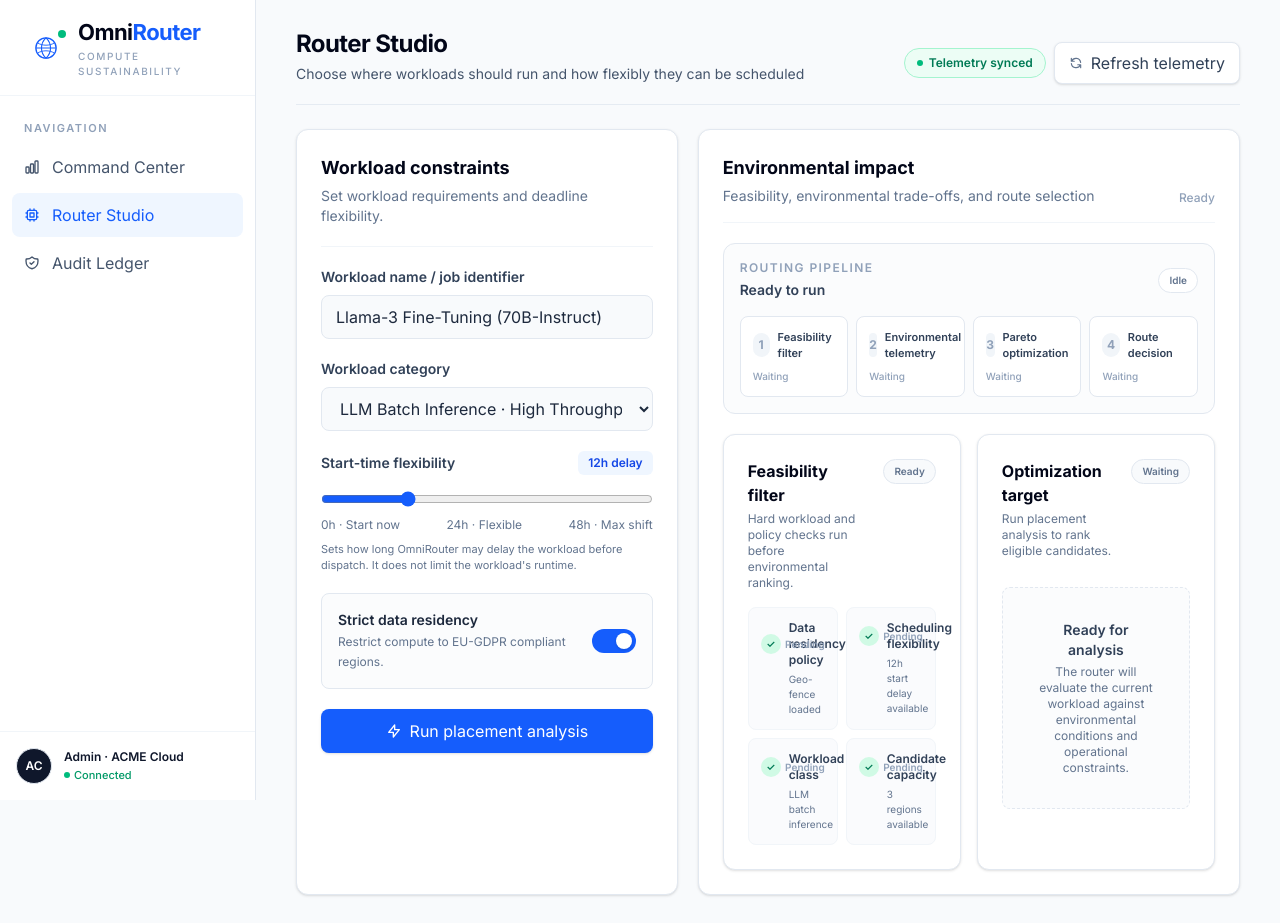
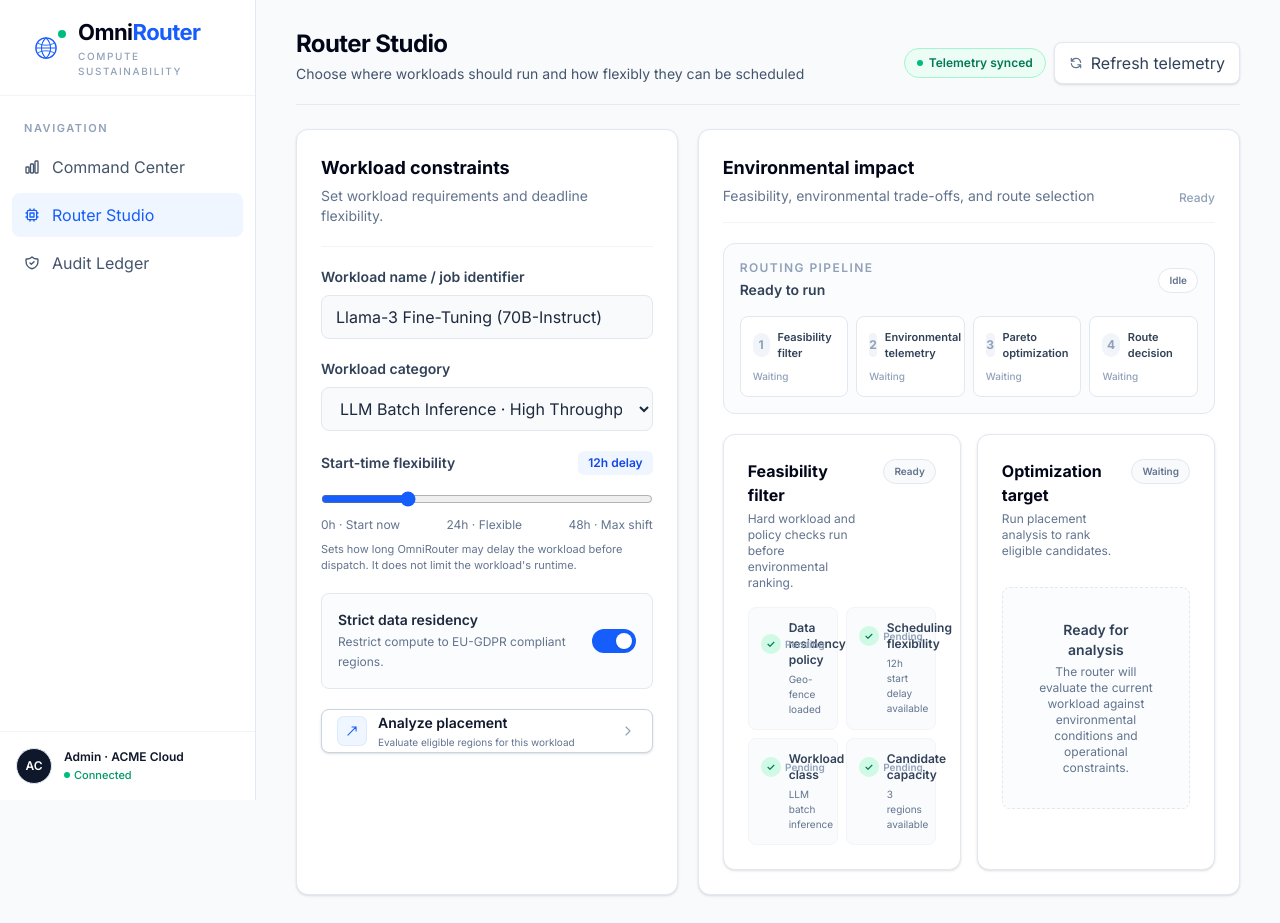
Before and after one commit to NihalTiwari8008/OmniRouter, a Next.js app: page /dashboard in a window 1280 px wide. Both pictures are taken after a click on the button "Router Studio". Built offline with nearby package versions, Linux system fonts and the light colour scheme.

Commit message:
Refine routing actions into native enterprise controls

```diff
--- a/app/dashboard/page.js
+++ b/app/dashboard/page.js
@@ -363,15 +363,19 @@ function DispatchPanel({ dispatched, isDispatching, onDispatch, workloadName, wo
             <div className="mt-1 text-sm font-bold text-emerald-900">Dispatched · EU-North-1</div>
           </div>
         ) : (
-          <button onClick={onDispatch} disabled={isDispatching} className="inline-flex h-11 shrink-0 items-center justify-center gap-2 rounded-lg bg-blue-600 px-5 text-sm font-semibold text-white shadow-sm transition hover:bg-blue-700 disabled:cursor-not-allowed disabled:opacity-80">
+          <button
+            onClick={onDispatch}
+            disabled={isDispatching}
+            className="inline-flex h-10 shrink-0 items-center justify-center gap-2 rounded-lg border border-blue-600 bg-blue-600 px-4 text-sm font-semibold text-white shadow-sm transition hover:bg-blue-700 hover:shadow-md disabled:cursor-not-allowed disabled:opacity-75"
+          >
             {isDispatching ? (
               <>
-                <svg className="h-4 w-4 animate-spin" fill="none" viewBox="0 0 24 24"><circle className="opacity-25" cx="12" cy="12" r="10" stroke="currentColor" strokeWidth="4" /><path className="opacity-75" fill="currentColor" d="M4 12a8 8 0 018-8V0C5.373 0 0 5.373 0 12h4z" /></svg>
-                Dispatching…
+                <svg className="h-3.5 w-3.5 animate-spin" fill="none" viewBox="0 0 24 24"><circle className="opacity-20" cx="12" cy="12" r="8" stroke="currentColor" strokeWidth="2.2" /><path d="M20 12a8 8 0 0 0-8-8" stroke="currentColor" strokeLinecap="round" strokeWidth="2.2" /></svg>
+                Dispatching
               </>
             ) : (
               <>
-                <svg className="h-4 w-4" fill="none" stroke="currentColor" viewBox="0 0 24 24"><path d="M13 10V3L4 14h7v7l9-11h-7z" strokeLinecap="round" strokeLinejoin="round" strokeWidth="2" /></svg>
+                <svg className="h-3.5 w-3.5" fill="none" viewBox="0 0 24 24"><path d="m5 12 14-7-4.5 14-3.2-5-6.3-2Z" stroke="currentColor" strokeLinecap="round" strokeLinejoin="round" strokeWidth="1.7" /></svg>
                 Dispatch workload
               </>
             )}
@@ -379,9 +383,12 @@ function DispatchPanel({ dispatched, isDispatching, onDispatch, workloadName, wo
         )}
       </div>
 
-      <details className="mt-4 rounded-lg border border-slate-200 bg-white">
-        <summary className="cursor-pointer list-none px-4 py-3 text-xs font-semibold text-slate-700">View dispatch payload</summary>
-        <div className="border-t border-slate-100 bg-slate-950 p-4">
+      <details className="mt-3 group">
+        <summary className="flex cursor-pointer list-none items-center gap-2 text-[11px] font-semibold text-slate-500 transition hover:text-slate-800">
+          <svg className="h-3.5 w-3.5 text-slate-400 transition-transform group-open:rotate-90" fill="none" viewBox="0 0 24 24"><path d="m9 5 7 7-7 7" stroke="currentColor" strokeLinecap="round" strokeLinejoin="round" strokeWidth="1.7" /></svg>
+          View dispatch payload
+        </summary>
+        <div className="mt-3 overflow-hidden rounded-lg border border-slate-200 bg-slate-950 p-4">
           <pre className="overflow-x-auto text-[10px] leading-5 text-slate-200">{JSON.stringify(createDispatchPayload({
             workloadName,
             workloadCategory,
@@ -901,8 +908,25 @@ export default function HomePage() {
                       </label>
                     </div>
 
-                    <button onClick={runPlacementAnalysis} disabled={isLoading} className="flex h-11 w-full items-center justify-center gap-2 rounded-lg bg-blue-600 text-sm font-semibold text-white shadow-sm transition hover:bg-blue-700 disabled:cursor-not-allowed disabled:opacity-80">
-                      {isLoading ? <><svg className="h-4 w-4 animate-spin" fill="none" viewBox="0 0 24 24"><circle className="opacity-25" cx="12" cy="12" r="10" stroke="currentColor" strokeWidth="4" /><path className="opacity-75" fill="currentColor" d="M4 12a8 8 0 018-8V0C5.373 0 0 5.373 0 12h4z" /></svg>Running placement analysis…</> : <><svg className="h-4 w-4" fill="none" stroke="currentColor" viewBox="0 0 24 24"><path d="M13 10V3L4 14h7v7l9-11h-7z" strokeLinecap="round" strokeLinejoin="round" strokeWidth="2" /></svg>Run placement analysis</>}
+                    <button
+                      onClick={runPlacementAnalysis}
+                      disabled={isLoading}
+                      className="group flex h-11 w-full items-center justify-between rounded-lg border border-slate-300 bg-white px-4 text-left shadow-sm transition hover:border-blue-300 hover:bg-blue-50/30 disabled:cursor-not-allowed disabled:opacity-70"
+                    >
+                      <span className="flex items-center gap-3">
+                        <span className="flex h-7 w-7 items-center justify-center rounded-md bg-blue-50 text-blue-600 ring-1 ring-blue-100">
+                          {isLoading ? (
+                            <svg className="h-3.5 w-3.5 animate-spin" fill="none" viewBox="0 0 24 24"><circle className="opacity-25" cx="12" cy="12" r="9" stroke="currentColor" strokeWidth="2.2" /><path d="M21 12a9 9 0 00-9-9" stroke="currentColor" strokeLinecap="round" strokeWidth="2.2" /></svg>
+                          ) : (
+                            <svg className="h-3.5 w-3.5" fill="none" viewBox="0 0 24 24"><path d="M5 19 19 5m0 0h-7m7 0v7" stroke="currentColor" strokeLinecap="round" strokeLinejoin="round" strokeWidth="1.8" /></svg>
+                          )}
+                        </span>
+                        <span>
+                          <span className="block text-sm font-semibold text-slate-900">{isLoading ? "Analyzing placement" : "Analyze placement"}</span>
+                          <span className="mt-0.5 block text-[10px] text-slate-500">{isLoading ? "Checking constraints and environmental signals" : "Evaluate eligible regions for this workload"}</span>
+                        </span>
+                      </span>
+                      <svg className="h-4 w-4 text-slate-400 transition-transform group-hover:translate-x-0.5" fill="none" viewBox="0 0 24 24"><path d="m9 18 6-6-6-6" stroke="currentColor" strokeLinecap="round" strokeLinejoin="round" strokeWidth="1.7" /></svg>
                     </button>
                   </div>
                 </motion.section>
```
